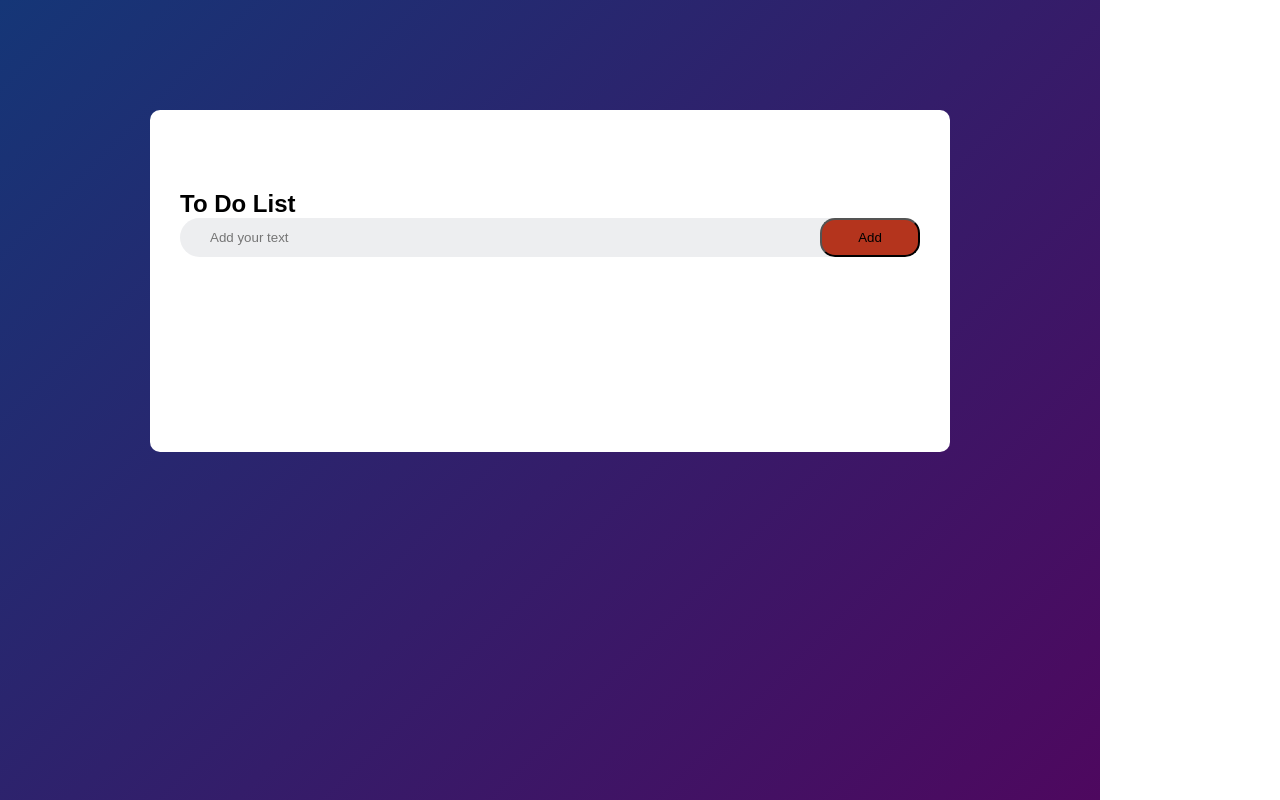
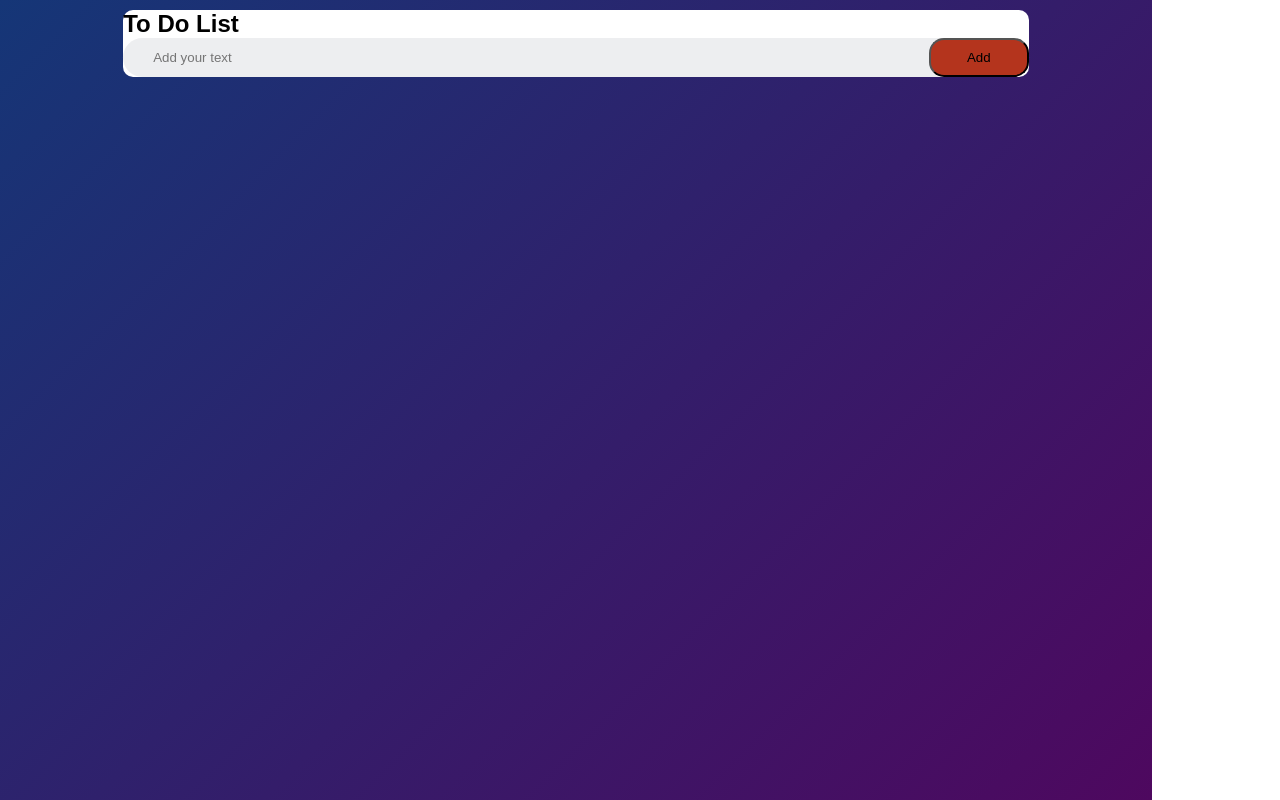
Before and after one commit to Khalick/To-Do-List-App, a plain HTML site: page index.html in a window 1280 px wide. Drawn offline with Linux system fonts and the light colour scheme.

Commit message:
Update index.html

```diff
--- a/index.html
+++ b/index.html
@@ -10,17 +10,16 @@
             box-sizing: border-box;
         }
        .container{
-        width: 1100px;
+        width: 90%;
         min-height: 100vh;
         background: linear-gradient(135deg, #153677, #4e085f);
         padding: 10px;
        }
        .todo{
-        width: 800px;
-        max-width: 80%;
+        width: 80%;
         background: white;
-        margin: 100px auto 90px;
-        padding: 80px 30px 170px;
+        margin: 0 auto;
+        padding: 0 auto;
         border-radius: 10px;
        }
        .row{
```
